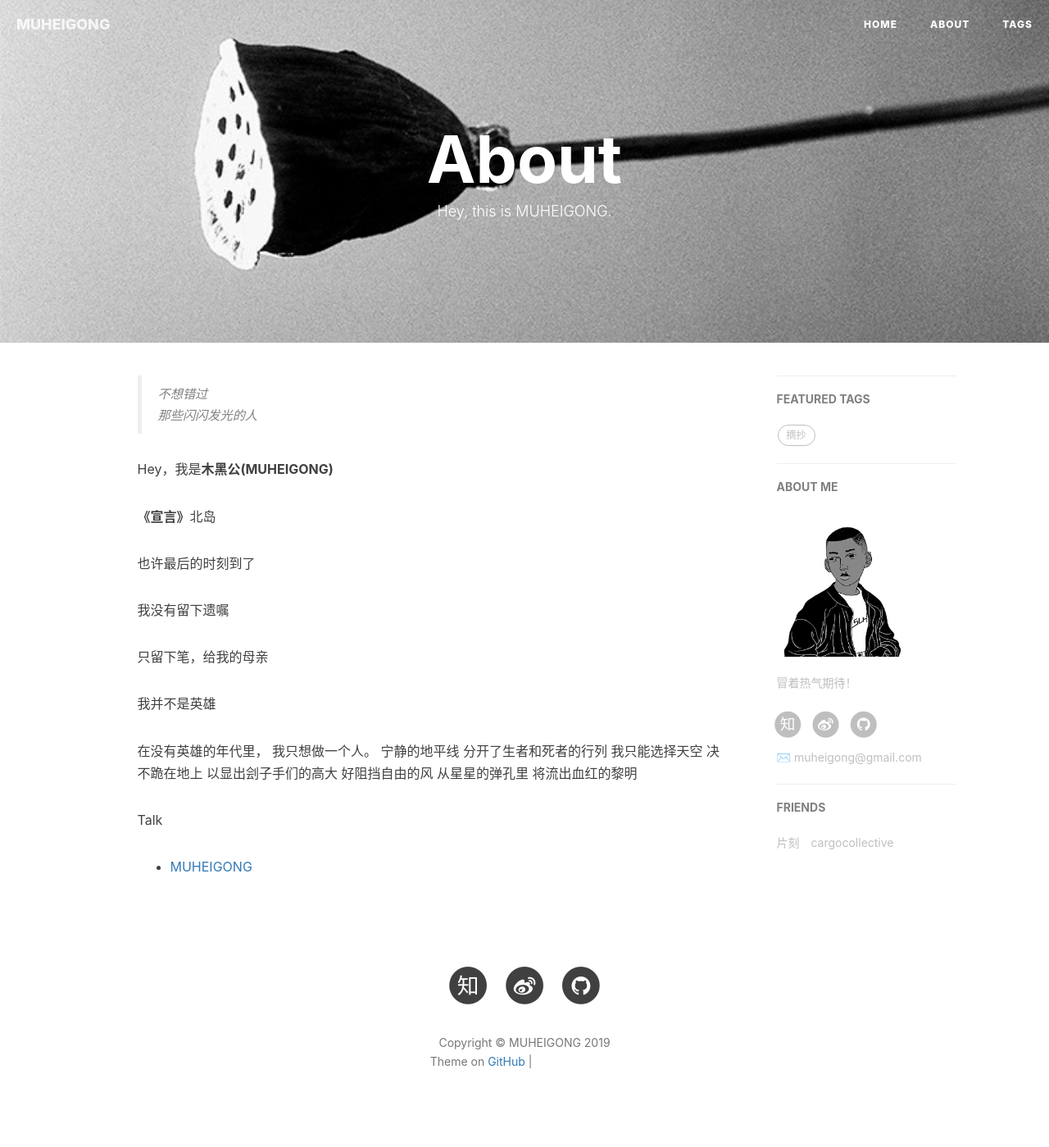
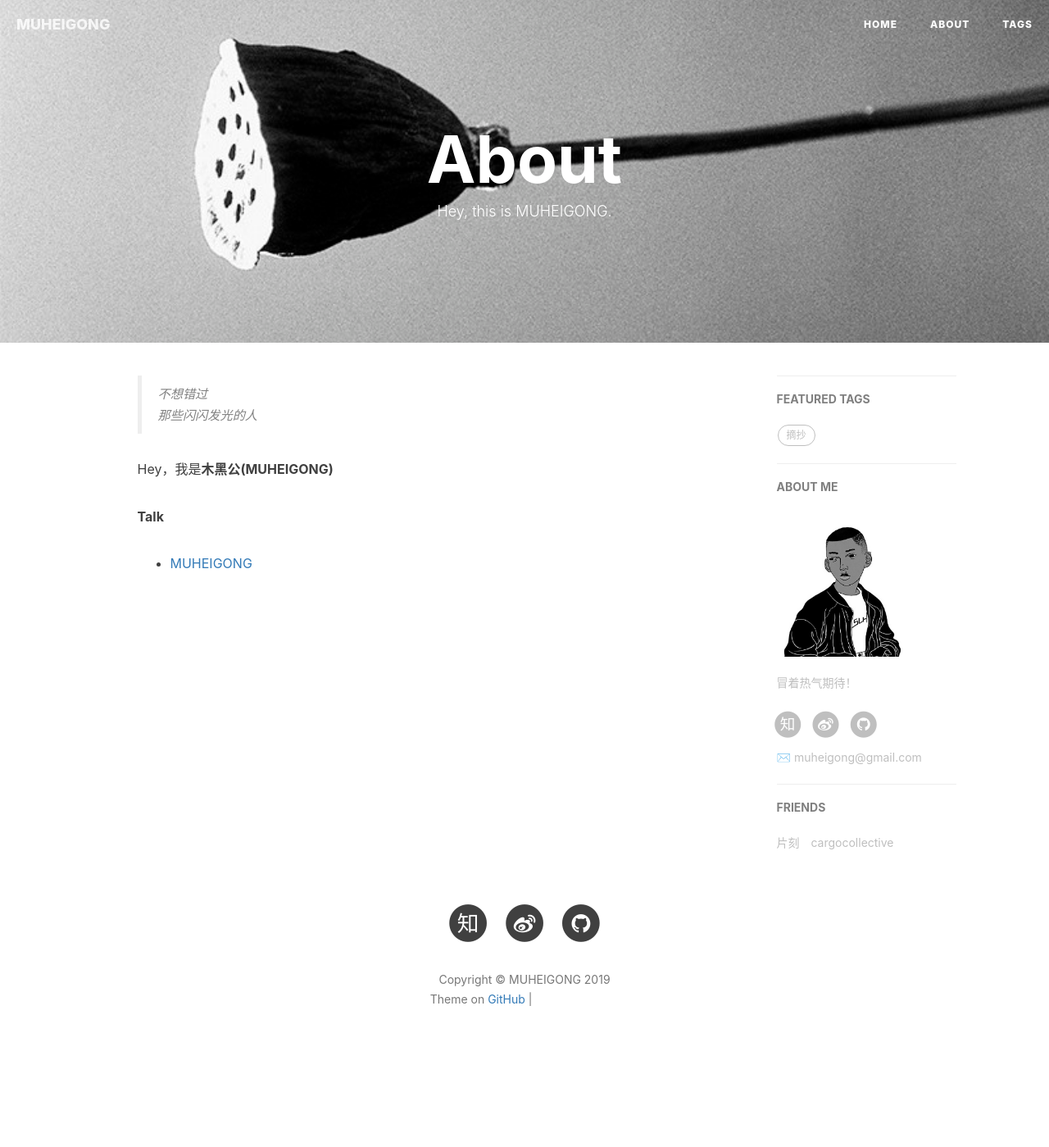
Before and after one commit to MUHEIGONG/muheigong.github.io, a Jekyll site: the page built from about.html, in a window 1280 px wide. Shown: the whole page at 82% size. Built offline with Jekyll 4.4.1, drawn with Linux system fonts in a browser that asks for light colours; nearby versions of some CDN libraries; comment, search, counter and statistics services are not loaded; after the commit the page ends 1323 px from its top, so only the background shows below that; grey boxes are pictures that could not be loaded.

Commit message:
Update about.html

```diff
--- a/about.html
+++ b/about.html
@@ -14,54 +14,7 @@ header-img: "img/home-bg-o1.jpg"
 
     <p>Hey，我是<strong>木黑公(MUHEIGONG)</strong></p>
 
-          <p><strong>《宣言》</strong>北岛</p>
-
-    <p>也许最后的时刻到了</p>
-    <p>我没有留下遗嘱</p>
-    <p>只留下笔，给我的母亲</p>
-    <p>我并不是英雄</p>
-    在没有英雄的年代里，
-    我只想做一个人。
-    宁静的地平线
-    分开了生者和死者的行列
-    我只能选择天空
-    决不跪在地上
-    以显出刽子手们的高大
-    好阻挡自由的风
-    从星星的弹孔里
-    将流出血红的黎明
-
-    <p>Talk</p>
+    <p><b>Talk</b></p>
     <ul>
     <li><a href="https://muheigong.github.io">MUHEIGONG</a></li></ul>
 </div>
-
-<!-- Handle Language Change -->
-<script type="text/javascript">
-    // get nodes
-    var $zh = document.querySelector(".zh");
-    var $en = document.querySelector(".en");
-    var $select = document.querySelector("select");
-
-    // bind hashchange event
-    window.addEventListener('hashchange', _render);
-
-    // handle render
-    function _render(){
-        var _hash = window.location.hash;
-        // en
-        if(_hash == "#en"){
-            $select.selectedIndex = 1;
-            $en.style.display = "block";
-            $zh.style.display = "none";
-        // zh by default
-        }else{
-            // not trigger onChange, otherwise cause a loop call.
-            $select.selectedIndex = 0;
-            $zh.style.display = "block";
-            $en.style.display = "none";
-        }
-    }
-    // init
-    _render();
-</script>
```
